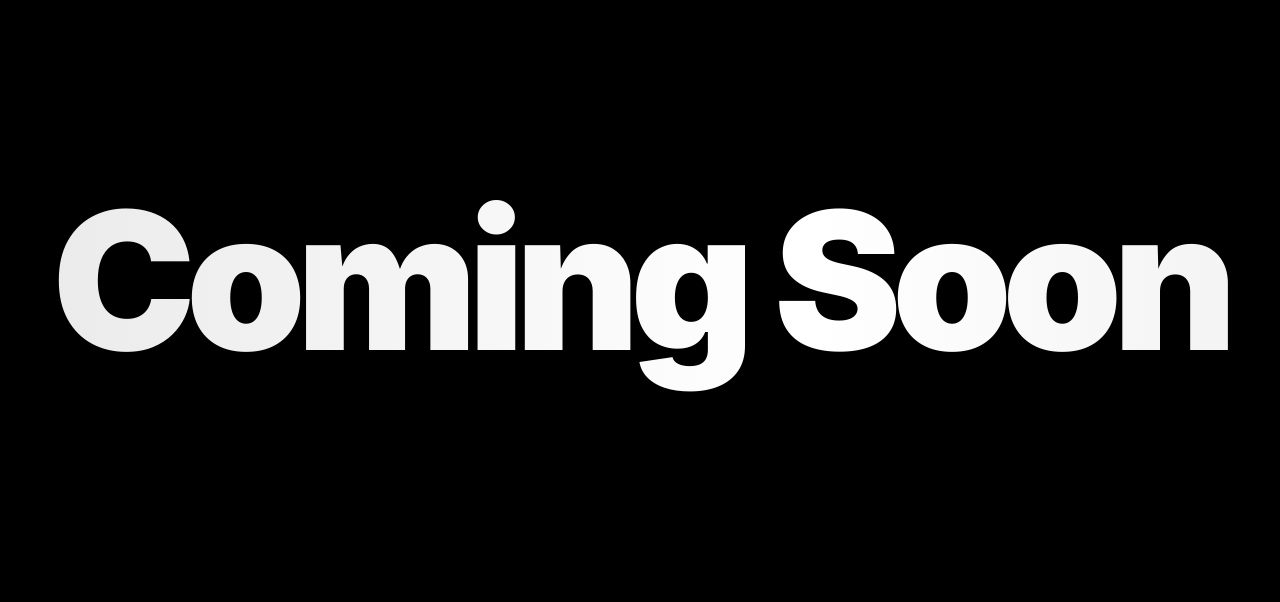
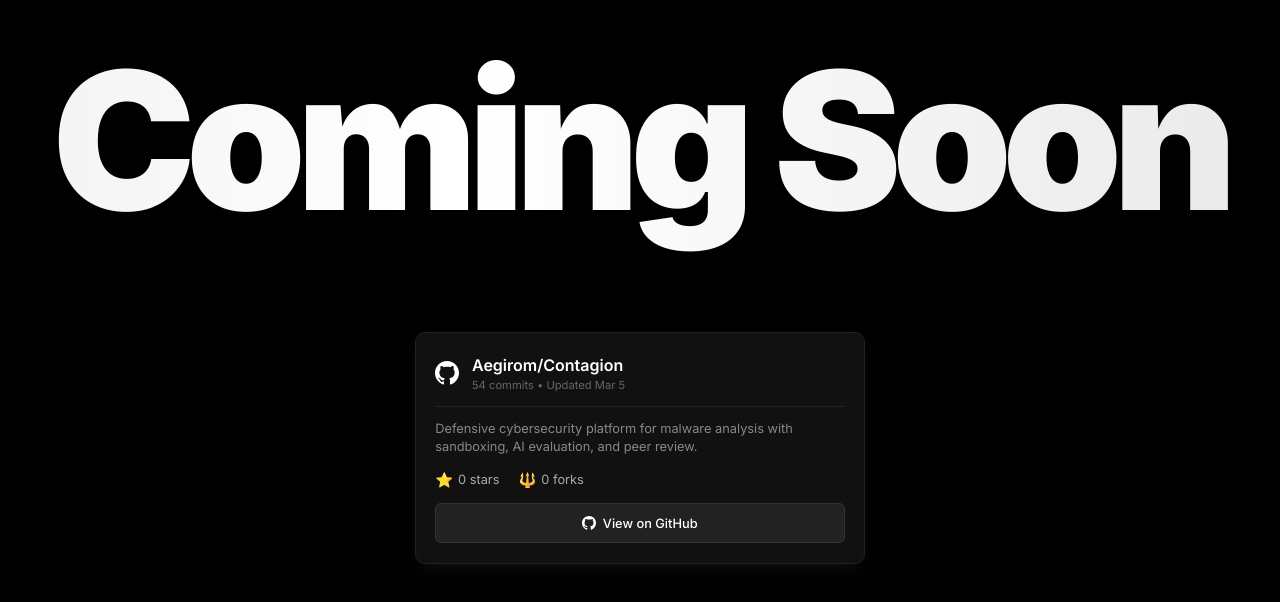
Before and after one commit to sanecodeguy/comingsoon, a React (Vite) app: page / in a window 1280 px wide. Shown: the part 120-722 px from the top of the page. Built offline with nearby package versions, Linux system fonts and the light colour scheme.

Commit message:
Github Repo Embedded

```diff
--- a/src/App.tsx
+++ b/src/App.tsx
@@ -22,9 +22,11 @@
     width: '100%',
     backgroundColor: 'black',
     display: 'flex',
+    flexDirection: 'column',
     alignItems: 'center',
     justifyContent: 'center',
     overflow: 'hidden',
+    padding: '2rem',
   };
 
   const textStyle: React.CSSProperties = {
@@ -38,11 +40,166 @@
     backgroundClip: 'text',
     color: 'transparent',
     animation: `${fadeClass === 'fade-in' ? 'fadeIn 1s ease-in-out' : 'fadeOut 0.5s ease-in-out'}, shine 3s linear infinite`,
+    marginBottom: '3rem',
+  };
+
+  // Smaller GitHub card
+  const githubCardStyle: React.CSSProperties = {
+    width: '100%',
+    maxWidth: '450px',
+    backgroundColor: '#111111',
+    border: '1px solid #222',
+    borderRadius: '10px',
+    padding: '1.2rem',
+    boxShadow: '0 8px 20px -8px rgba(255,255,255,0.1)',
+    transition: 'transform 0.3s ease, border-color 0.3s ease',
+  };
+
+  const githubHeaderStyle: React.CSSProperties = {
+    display: 'flex',
+    alignItems: 'center',
+    gap: '0.8rem',
+    marginBottom: '0.8rem',
+    borderBottom: '1px solid #222',
+    paddingBottom: '0.8rem',
+  };
+
+  const repoNameStyle: React.CSSProperties = {
+    color: 'white',
+    fontSize: '1rem',
+    fontWeight: 600,
+    margin: 0,
+  };
+
+  const repoDescStyle: React.CSSProperties = {
+    color: '#888',
+    fontSize: '0.8rem',
+    marginBottom: '0.8rem',
+    lineHeight: 1.4,
+  };
+
+  const statsContainerStyle: React.CSSProperties = {
+    display: 'flex',
+    gap: '1.2rem',
+    marginBottom: '0.8rem',
+  };
+
+  const statStyle: React.CSSProperties = {
+    display: 'flex',
+    alignItems: 'center',
+    gap: '0.3rem',
+    color: '#aaa',
+    fontSize: '0.8rem',
+  };
+
+  const buttonStyle: React.CSSProperties = {
+    display: 'inline-flex',
+    alignItems: 'center',
+    justifyContent: 'center',
+    width: '100%',
+    backgroundColor: '#222',
+    color: 'white',
+    textDecoration: 'none',
+    padding: '0.6rem 1rem',
+    borderRadius: '6px',
+    fontSize: '0.8rem',
+    fontWeight: 500,
+    border: '1px solid #333',
+    transition: 'all 0.3s ease',
+    cursor: 'pointer',
+    gap: '0.4rem',
   };
 
   return (
     <div style={containerStyle}>
       <h1 style={textStyle}>{texts[textIndex]}</h1>
+
+      {/* Smaller GitHub Embed Card */}
+      <div
+        style={githubCardStyle}
+        onMouseEnter={(e) => {
+          e.currentTarget.style.transform = 'translateY(-2px)';
+          e.currentTarget.style.borderColor = '#444';
+        }}
+        onMouseLeave={(e) => {
+          e.currentTarget.style.transform = 'translateY(0)';
+          e.currentTarget.style.borderColor = '#222';
+        }}
+      >
+        <div style={githubHeaderStyle}>
+          <svg height="24" width="24" viewBox="0 0 24 24" fill="white">
+            <path d="M12 0C5.37 0 0 5.37 0 12c0 5.31 3.435 9.795 8.205 11.385.6.105.825-.255.825-.57 0-.285-.015-1.23-.015-2.235-3.015.555-3.795-.735-4.035-1.41-.135-.345-.72-1.41-1.23-1.695-.42-.225-1.02-.78-.015-.795.945-.015 1.62.87 1.845 1.23 1.08 1.815 2.805 1.305 3.495.99.105-.78.42-1.305.765-1.605-2.67-.3-5.46-1.335-5.46-5.925 0-1.305.465-2.385 1.23-3.225-.12-.3-.54-1.53.12-3.18 0 0 1.005-.315 3.3 1.23.96-.27 1.98-.405 3-.405s2.04.135 3 .405c2.295-1.56 3.3-1.23 3.3-1.23.66 1.65.24 2.88.12 3.18.765.84 1.23 1.905 1.23 3.225 0 4.605-2.805 5.625-5.475 5.925.435.375.81 1.095.81 2.22 0 1.605-.015 2.895-.015 3.3 0 .315.225.69.825.57C20.565 21.795 24 17.295 24 12c0-6.63-5.37-12-12-12z"/>
+          </svg>
+          <div>
+            <h3 style={repoNameStyle}>Aegirom/Contagion</h3>
+            <p style={{ color: '#666', fontSize: '0.7rem', margin: 0 }}>54 commits • Updated Mar 5</p>
+          </div>
+        </div>
+
+        <p style={repoDescStyle}>
+          Defensive cybersecurity platform for malware analysis with sandboxing, AI evaluation, and peer review.
+        </p>
+
+        <div style={statsContainerStyle}>
+          <div style={statStyle}>
+            <span style={{ fontSize: '0.9rem' }}>⭐</span>
+            <span>0 stars</span>
+          </div>
+          <div style={statStyle}>
+            <span style={{ fontSize: '0.9rem' }}>🔱</span>
+            <span>0 forks</span>
+          </div>
+        </div>
+
+        <a
+          href="https://github.com/Aegirom/Contagion"
+          target="_blank"
+          rel="noopener noreferrer"
+          style={buttonStyle}
+          onMouseEnter={(e) => {
+            e.currentTarget.style.backgroundColor = '#333';
+            e.currentTarget.style.borderColor = '#555';
+          }}
+          onMouseLeave={(e) => {
+            e.currentTarget.style.backgroundColor = '#222';
+            e.currentTarget.style.borderColor = '#333';
+          }}
+        >
+          <svg width="14" height="14" viewBox="0 0 24 24" fill="white">
+            <path d="M12 0C5.37 0 0 5.37 0 12c0 5.31 3.435 9.795 8.205 11.385.6.105.825-.255.825-.57 0-.285-.015-1.23-.015-2.235-3.015.555-3.795-.735-4.035-1.41-.135-.345-.72-1.41-1.23-1.695-.42-.225-1.02-.78-.015-.795.945-.015 1.62.87 1.845 1.23 1.08 1.815 2.805 1.305 3.495.99.105-.78.42-1.305.765-1.605-2.67-.3-5.46-1.335-5.46-5.925 0-1.305.465-2.385 1.23-3.225-.12-.3-.54-1.53.12-3.18 0 0 1.005-.315 3.3 1.23.96-.27 1.98-.405 3-.405s2.04.135 3 .405c2.295-1.56 3.3-1.23 3.3-1.23.66 1.65.24 2.88.12 3.18.765.84 1.23 1.905 1.23 3.225 0 4.605-2.805 5.625-5.475 5.925.435.375.81 1.095.81 2.22 0 1.605-.015 2.895-.015 3.3 0 .315.225.69.825.57C20.565 21.795 24 17.295 24 12c0-6.63-5.37-12-12-12z"/>
+          </svg>
+          View on GitHub
+        </a>
+      </div>
+
+      <style>{`
+        @keyframes fadeIn {
+          from {
+            opacity: 0;
+            transform: scale(0.98);
+          }
+          to {
+            opacity: 1;
+            transform: scale(1);
+          }
+        }
+
+        @keyframes fadeOut {
+          from {
+            opacity: 1;
+            transform: scale(1);
+          }
+          to {
+            opacity: 0;
+            transform: scale(0.98);
+          }
+        }
+
+        @keyframes shine {
+          0% { background-position: 0% center; }
+          100% { background-position: 200% center; }
+        }
+      `}</style>
     </div>
   );
 }
```
